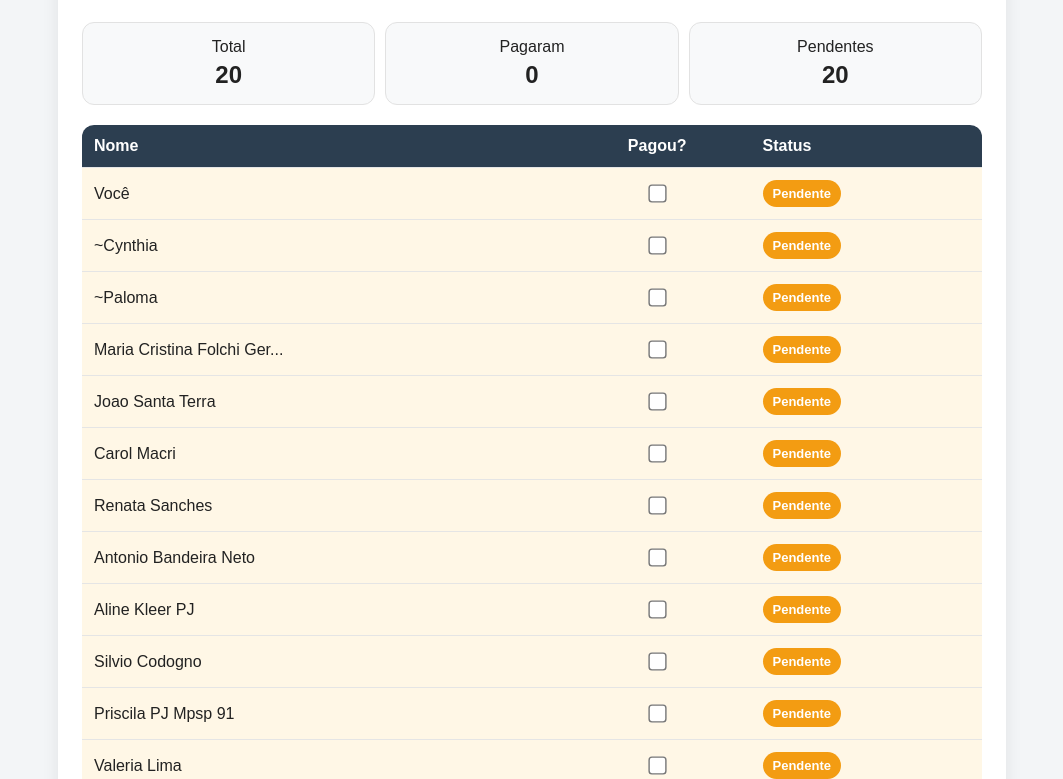
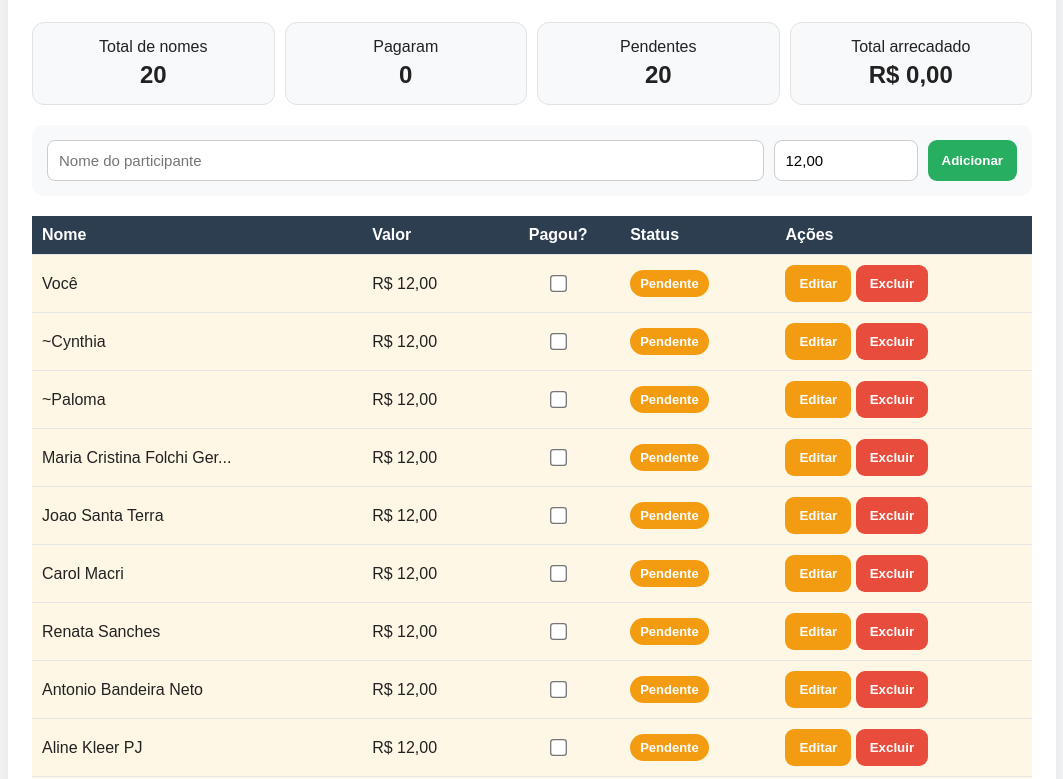
Before and after one commit to RodrigoNoCode/apmp, a plain HTML site: page index.html in a window 1280 px wide. Shown: the part 128-907 px from the top of the page, without its empty margins (108-1171 px from the left). Drawn offline with Linux system fonts and the light colour scheme.

Commit message:
novas funcionalidades

```diff
--- a/index.html
+++ b/index.html
@@ -1,156 +1,44 @@
 <!DOCTYPE html>
 <html lang="pt-BR">
 <head>
-  <meta charset="UTF-8" />
-  <meta name="viewport" content="width=device-width, initial-scale=1.0" />
+<meta charset="UTF-8">
+<meta name="viewport" content="width=device-width, initial-scale=1.0">
 <title>Controle - Coroa de Flores</title>
 <style>
-    body {
-      font-family: Arial, sans-serif;
-      background: #f3f5f7;
-      margin: 0;
-      padding: 20px;
-      color: #222;
-    }
-
-    .container {
-      max-width: 900px;
-      margin: auto;
-      background: #fff;
-      padding: 24px;
-      border-radius: 16px;
-      box-shadow: 0 4px 18px rgba(0,0,0,0.08);
-    }
-
-    h1 {
-      text-align: center;
-      margin-bottom: 5px;
-      color: #2c3e50;
-    }
-
-    .subtitulo {
-      text-align: center;
-      color: #666;
-      margin-bottom: 25px;
-    }
-
-    .resumo {
-      display: flex;
-      justify-content: space-between;
-      gap: 10px;
-      margin-bottom: 20px;
-      flex-wrap: wrap;
-    }
-
-    .card {
-      flex: 1;
-      min-width: 140px;
-      background: #f8f9fa;
-      padding: 15px;
-      border-radius: 12px;
-      text-align: center;
-      border: 1px solid #e2e2e2;
-    }
-
-    .card strong {
-      display: block;
-      font-size: 24px;
-      margin-top: 5px;
-    }
-
-    table {
-      width: 100%;
-      border-collapse: collapse;
-      overflow: hidden;
-      border-radius: 12px;
-    }
-
-    th, td {
-      padding: 12px;
-      border-bottom: 1px solid #e5e5e5;
-      text-align: left;
-    }
-
-    th {
-      background: #2c3e50;
-      color: #fff;
-    }
-
-    tr.pago {
-      background: #eafaf0;
-    }
-
-    tr.pendente {
-      background: #fff7e6;
-    }
-
-    input[type="checkbox"] {
-      transform: scale(1.4);
-      cursor: pointer;
-    }
-
-    .status {
-      font-weight: bold;
-      padding: 6px 10px;
-      border-radius: 20px;
-      display: inline-block;
-      font-size: 13px;
-    }
-
-    .status-pago {
-      background: #2ecc71;
-      color: white;
-    }
-
-    .status-pendente {
-      background: #f39c12;
-      color: white;
-    }
-
-    .botoes {
-      margin-top: 20px;
-      display: flex;
-      gap: 10px;
-      flex-wrap: wrap;
-    }
-
-    button {
-      border: none;
-      padding: 12px 16px;
-      border-radius: 10px;
-      cursor: pointer;
-      font-weight: bold;
-      color: white;
-    }
-
-    .btn-exportar {
-      background: #2980b9;
-    }
-
-    .btn-limpar {
-      background: #c0392b;
-    }
-
-    .observacao {
-      margin-top: 20px;
-      font-size: 13px;
-      color: #777;
-      text-align: center;
-    }
-
-    @media (max-width: 600px) {
-      th, td {
-        font-size: 14px;
-        padding: 10px 6px;
-      }
-
-      .container {
-        padding: 15px;
-      }
-
-      h1 {
-        font-size: 22px;
-      }
+body{font-family:Arial,sans-serif;background:#f3f5f7;margin:0;padding:20px;color:#222}
+.container{max-width:1000px;margin:auto;background:#fff;padding:24px;border-radius:16px;box-shadow:0 4px 18px rgba(0,0,0,.08)}
+h1{text-align:center;margin-bottom:5px;color:#2c3e50}
+.subtitulo{text-align:center;color:#666;margin-bottom:25px}
+.resumo{display:flex;gap:10px;margin-bottom:20px;flex-wrap:wrap}
+.card{flex:1;min-width:140px;background:#f8f9fa;padding:15px;border-radius:12px;text-align:center;border:1px solid #e2e2e2}
+.card strong{display:block;font-size:24px;margin-top:5px}
+.form{display:flex;gap:10px;flex-wrap:wrap;margin-bottom:20px;background:#f8f9fa;padding:15px;border-radius:12px}
+input{padding:11px;border:1px solid #ccc;border-radius:8px;font-size:15px}
+input.nome{flex:2;min-width:220px}
+input.valor{width:120px}
+button{border:none;padding:11px 14px;border-radius:9px;cursor:pointer;font-weight:bold;color:white}
+.btn-add{background:#27ae60}
+.btn-exportar{background:#2980b9}
+.btn-limpar{background:#c0392b}
+.btn-editar{background:#f39c12}
+.btn-excluir{background:#e74c3c}
+table{width:100%;border-collapse:collapse}
+th,td{padding:10px;border-bottom:1px solid #e5e5e5;text-align:left}
+th{background:#2c3e50;color:#fff}
+tr.pago{background:#eafaf0}
+tr.pendente{background:#fff7e6}
+.check{text-align:center}
+input[type=checkbox]{transform:scale(1.3);cursor:pointer}
+.status{font-weight:bold;padding:6px 10px;border-radius:20px;font-size:13px;display:inline-block}
+.status-pago{background:#2ecc71;color:white}
+.status-pendente{background:#f39c12;color:white}
+.botoes{margin-top:20px;display:flex;gap:10px;flex-wrap:wrap}
+.obs{text-align:center;margin-top:18px;font-size:13px;color:#777}
+@media(max-width:700px){
+  table{font-size:13px}
+  th,td{padding:8px 5px}
+  .container{padding:14px}
+  button{padding:9px}
 }
 </style>
 </head>
@@ -163,26 +51,26 @@
   </div>
 
   <div class="resumo">
-      <div class="card">
-        Total
-        <strong id="total">0</strong>
+    <div class="card">Total de nomes<strong id="total">0</strong></div>
+    <div class="card">Pagaram<strong id="pagos">0</strong></div>
+    <div class="card">Pendentes<strong id="pendentes">0</strong></div>
+    <div class="card">Total arrecadado<strong id="totalValor">R$ 0,00</strong></div>
   </div>
-      <div class="card">
-        Pagaram
-        <strong id="pagos">0</strong>
-      </div>
-      <div class="card">
-        Pendentes
-        <strong id="pendentes">0</strong>
-      </div>
+
+  <div class="form">
+    <input class="nome" id="nome" placeholder="Nome do participante">
+    <input class="valor" id="valor" placeholder="Valor" value="12,00">
+    <button class="btn-add" onclick="adicionar()">Adicionar</button>
   </div>
 
   <table>
     <thead>
       <tr>
         <th>Nome</th>
-          <th style="text-align:center;">Pagou?</th>
+        <th>Valor</th>
+        <th class="check">Pagou?</th>
         <th>Status</th>
+        <th>Ações</th>
       </tr>
     </thead>
     <tbody id="lista"></tbody>
@@ -190,109 +78,171 @@
 
   <div class="botoes">
     <button class="btn-exportar" onclick="exportarLista()">Copiar resumo</button>
-      <button class="btn-limpar" onclick="limparTudo()">Limpar marcações</button>
+    <button class="btn-limpar" onclick="limparTudo()">Limpar tudo</button>
   </div>
 
-    <div class="observacao">
-      As marcações ficam salvas neste aparelho/navegador.
-    </div>
+  <div class="obs">As informações ficam salvas neste aparelho/navegador.</div>
 </div>
 
 <script>
-    const contatos = [
-      "Você",
-      "~Cynthia",
-      "~Paloma",
-      "Maria Cristina Folchi Ger...",
-      "Joao Santa Terra",
-      "Carol Macri",
-      "Renata Sanches",
-      "Antonio Bandeira Neto",
-      "Aline Kleer PJ",
-      "Silvio Codogno",
-      "Priscila PJ Mpsp 91",
-      "Valeria Lima",
-      "Andre Luis Jales",
-      "Gustavo Myazaki",
-      "Pedro PJ",
-      "Fabio Miskulin",
-      "~Daniele",
-      "Herico Destefani",
-      "Paulo Neuber",
-      "HMF Jr Pj Horival"
+const chaveStorage = "controle_coroa_flores_romani_v2";
+
+const nomesIniciais = [
+  "Você","~Cynthia","~Paloma","Maria Cristina Folchi Ger...","Joao Santa Terra",
+  "Carol Macri","Renata Sanches","Antonio Bandeira Neto","Aline Kleer PJ",
+  "Silvio Codogno","Priscila PJ Mpsp 91","Valeria Lima","Andre Luis Jales",
+  "Gustavo Myazaki","Pedro PJ","Fabio Miskulin","~Daniele",
+  "Herico Destefani","Paulo Neuber","HMF Jr Pj Horival"
 ];
 
-    const chaveStorage = "controle_coroa_flores_romani";
-
-    function carregarPagamentos() {
-      return JSON.parse(localStorage.getItem(chaveStorage)) || {};
+function moeda(v){
+  return Number(v || 0).toLocaleString("pt-BR",{style:"currency",currency:"BRL"});
 }
 
-    function salvarPagamentos(dados) {
+function numero(valor){
+  if(typeof valor === "number") return valor;
+  return Number(String(valor).replace("R$","").replace(".","").replace(",",".").trim()) || 0;
+}
+
+function carregar(){
+  let dados = JSON.parse(localStorage.getItem(chaveStorage));
+  if(!dados){
+    dados = nomesIniciais.map(nome => ({
+      id: Date.now() + Math.random(),
+      nome,
+      valor: 12,
+      pago: false
+    }));
+    salvar(dados);
+  }
+  return dados;
+}
+
+function salvar(dados){
   localStorage.setItem(chaveStorage, JSON.stringify(dados));
 }
 
-    function renderizar() {
+function renderizar(){
+  const dados = carregar();
   const lista = document.getElementById("lista");
-      const pagamentos = carregarPagamentos();
-
   lista.innerHTML = "";
 
-      let totalPagos = 0;
+  let pagos = 0;
+  let totalValor = 0;
 
-      contatos.forEach((nome, index) => {
-        const pago = pagamentos[index] === true;
-
-        if (pago) totalPagos++;
+  dados.forEach(item => {
+    if(item.pago){
+      pagos++;
+      totalValor += numero(item.valor);
+    }
 
     const tr = document.createElement("tr");
-        tr.className = pago ? "pago" : "pendente";
+    tr.className = item.pago ? "pago" : "pendente";
 
     tr.innerHTML = `
-          <td>${nome}</td>
-          <td style="text-align:center;">
-            <input type="checkbox" ${pago ? "checked" : ""} onchange="alterarStatus(${index}, this.checked)">
+      <td>${item.nome}</td>
+      <td>${moeda(item.valor)}</td>
+      <td class="check">
+        <input type="checkbox" ${item.pago ? "checked" : ""} onchange="alterarPago('${item.id}', this.checked)">
       </td>
       <td>
-            <span class="status ${pago ? "status-pago" : "status-pendente"}">
-              ${pago ? "Pago" : "Pendente"}
+        <span class="status ${item.pago ? "status-pago" : "status-pendente"}">
+          ${item.pago ? "Pago" : "Pendente"}
         </span>
+      </td>
+      <td>
+        <button class="btn-editar" onclick="editar('${item.id}')">Editar</button>
+        <button class="btn-excluir" onclick="excluir('${item.id}')">Excluir</button>
       </td>
     `;
 
     lista.appendChild(tr);
   });
 
-      document.getElementById("total").textContent = contatos.length;
-      document.getElementById("pagos").textContent = totalPagos;
-      document.getElementById("pendentes").textContent = contatos.length - totalPagos;
+  document.getElementById("total").textContent = dados.length;
+  document.getElementById("pagos").textContent = pagos;
+  document.getElementById("pendentes").textContent = dados.length - pagos;
+  document.getElementById("totalValor").textContent = moeda(totalValor);
 }
 
-    function alterarStatus(index, pago) {
-      const pagamentos = carregarPagamentos();
-      pagamentos[index] = pago;
-      salvarPagamentos(pagamentos);
+function adicionar(){
+  const nome = document.getElementById("nome").value.trim();
+  const valor = numero(document.getElementById("valor").value);
+
+  if(!nome){
+    alert("Informe o nome.");
+    return;
+  }
+
+  const dados = carregar();
+  dados.push({
+    id: Date.now() + Math.random(),
+    nome,
+    valor,
+    pago: false
+  });
+
+  salvar(dados);
+  document.getElementById("nome").value = "";
+  document.getElementById("valor").value = "12,00";
   renderizar();
 }
 
-    function limparTudo() {
-      if (confirm("Deseja limpar todas as marcações?")) {
+function alterarPago(id, pago){
+  const dados = carregar();
+  const item = dados.find(x => String(x.id) === String(id));
+  if(item) item.pago = pago;
+  salvar(dados);
+  renderizar();
+}
+
+function editar(id){
+  const dados = carregar();
+  const item = dados.find(x => String(x.id) === String(id));
+  if(!item) return;
+
+  const novoNome = prompt("Editar nome:", item.nome);
+  if(novoNome === null || novoNome.trim() === "") return;
+
+  const novoValor = prompt("Editar valor:", String(item.valor).replace(".", ","));
+  if(novoValor === null) return;
+
+  item.nome = novoNome.trim();
+  item.valor = numero(novoValor);
+
+  salvar(dados);
+  renderizar();
+}
+
+function excluir(id){
+  if(!confirm("Deseja excluir este nome da lista?")) return;
+
+  let dados = carregar();
+  dados = dados.filter(x => String(x.id) !== String(id));
+  salvar(dados);
+  renderizar();
+}
+
+function limparTudo(){
+  if(confirm("Deseja apagar toda a lista e voltar ao padrão inicial?")){
     localStorage.removeItem(chaveStorage);
     renderizar();
   }
 }
 
-    function exportarLista() {
-      const pagamentos = carregarPagamentos();
+function exportarLista(){
+  const dados = carregar();
+  let texto = "Controle de Pagamento - Coroa de Flores Dr. Romani\n\n";
 
-      let texto = "Controle de Pagamento - Coroa de Flores Dr. Romani\\n\\n";
-
-      contatos.forEach((nome, index) => {
-        texto += `${pagamentos[index] ? "✅" : "❌"} ${nome} - ${pagamentos[index] ? "Pago" : "Pendente"}\\n`;
+  dados.forEach(item => {
+    texto += `${item.pago ? "✅" : "❌"} ${item.nome} - ${moeda(item.valor)} - ${item.pago ? "Pago" : "Pendente"}\n`;
   });
 
+  const total = dados.filter(x => x.pago).reduce((s,x) => s + numero(x.valor), 0);
+  texto += `\nTotal arrecadado: ${moeda(total)}`;
+
   navigator.clipboard.writeText(texto).then(() => {
-        alert("Resumo copiado para a área de transferência!");
+    alert("Resumo copiado!");
   });
 }
 
```
Lines whose indentation alone changed are shown as unchanged.
